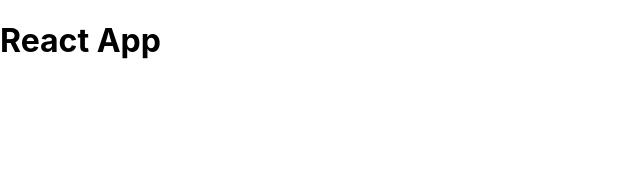
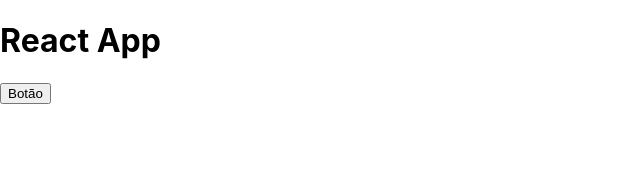
Before and after one commit to Chikrem/react-alura-studies, a React (Create React App) app: page / in a window 1280 px wide. Shown: the top 173 px of the page, without its empty margins (0-640 px from the left). Built offline with nearby package versions, Linux system fonts and the light colour scheme.

Commit message:
Criando Botão de Teste

```diff
--- a/package.json
+++ b/package.json
@@ -37,5 +37,8 @@
     ]
   },
   "template": "typescript",
-  "useNpm": true
+  "useNpm": true,
+  "devDependencies": {
+    "@types/react": "^19.0.10"
+  }
 }
--- a/src/App.js
+++ b/src/App.js
@@ -1,7 +1,10 @@
+import Botao from "./componentes/Botao";
+
 function App() {
   return (
     <div>
       <h1>React App</h1>
+      <Botao />
     </div>
   );
 }
--- /dev/null
+++ b/src/componentes/Botao/index.tsx
@@ -0,0 +1,13 @@
+import React from 'react';
+
+class Botao extends React.Component {
+    render (){
+        return (
+            <button>
+                Botão
+            </button>
+        )
+    }
+}
+
+export default Botao
--- a/tsconfig.json
+++ b/tsconfig.json
@@ -12,7 +12,7 @@
       "module": "esnext",
       "moduleResolution": "node",
       "resolveJsonModule": true,
-      "isolatedModules": true,
+      "isolatedModules": false,
       "noEmit": true,
       "jsx": "react-jsx"
     },
```
Also changed, not shown: 1 other file (tests, documents, lock files or other folders).
